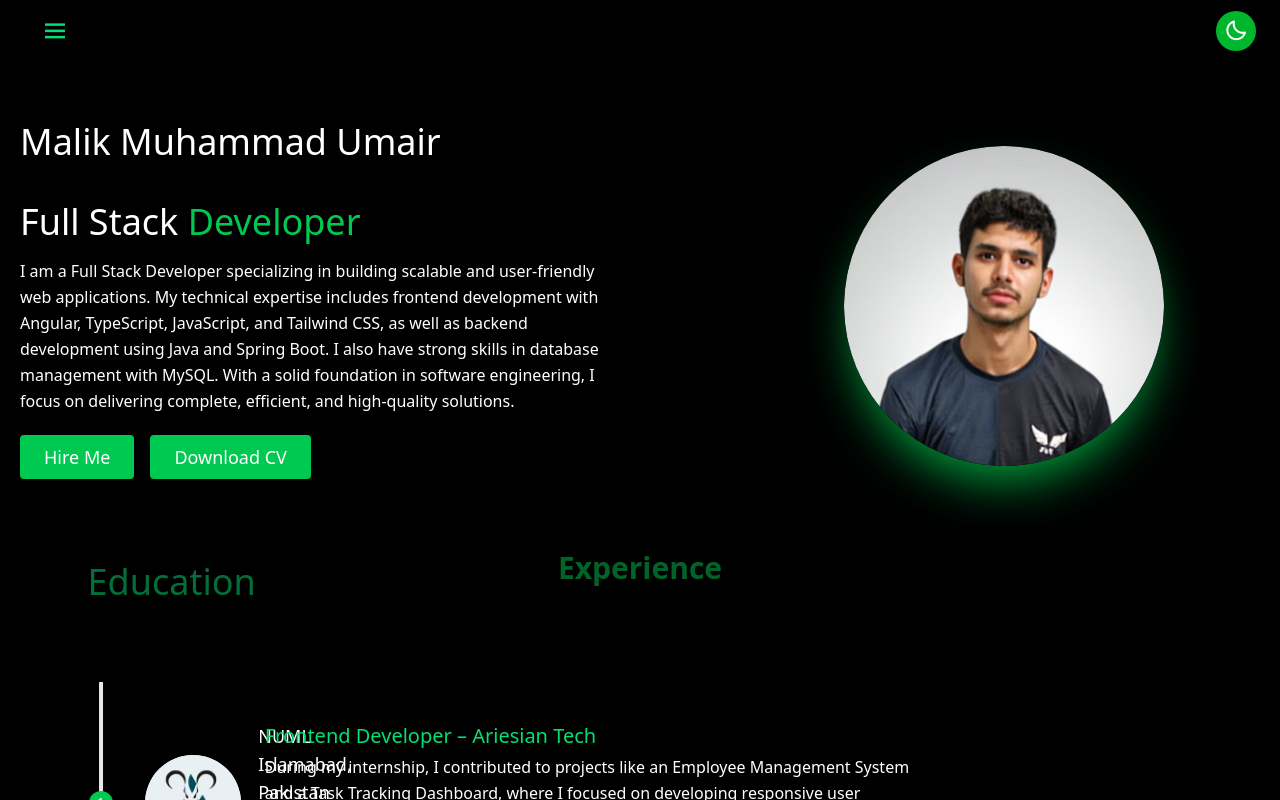
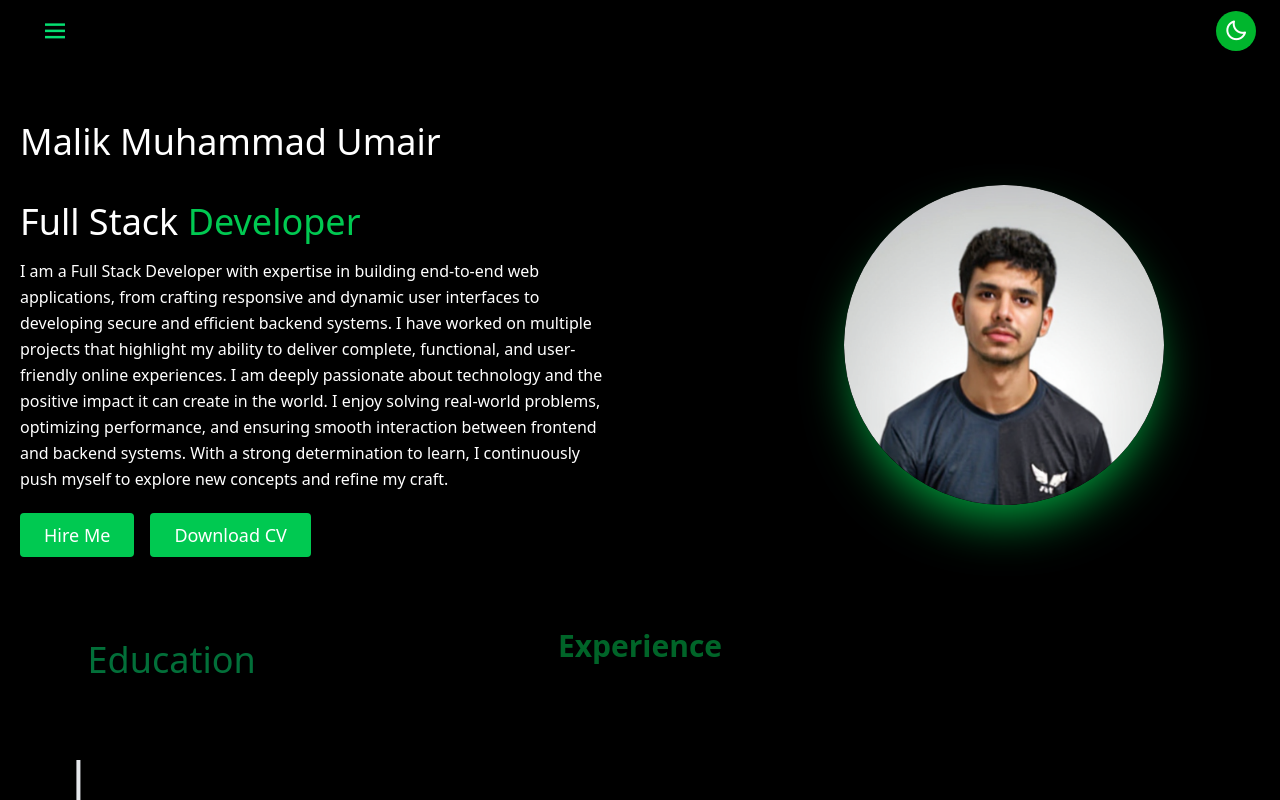
Before and after one commit to Malik-Muhammad-Umair/MyPortfolio, an Angular app: page /#/ in a window 1280 px wide. Shown: the top 800 px of the page. Built offline with nearby package versions, Linux system fonts and the light colour scheme.

Commit message:
Update about.component.html

```diff
--- a/src/app/MyComponents/about/about.component.html
+++ b/src/app/MyComponents/about/about.component.html
@@ -5,7 +5,11 @@
         <br>
         <br class="hidden lg:inline-block">Full Stack <b class="font-medium text-green-500 animate-bounce" >Developer</b>
       </h1>
-      <p class="mb-8 leading-relaxed">I am a Full Stack Developer specializing in building scalable and user-friendly web applications. My technical expertise includes frontend development with Angular, TypeScript, JavaScript, and Tailwind CSS, as well as backend development using Java and Spring Boot. I also have strong skills in database management with MySQL. With a solid foundation in software engineering, I focus on delivering complete, efficient, and high-quality solutions. </p>
+      <p class="mb-8 leading-relaxed">I am a Full Stack Developer with expertise in building end-to-end web applications, from crafting responsive and dynamic user interfaces to developing secure and efficient backend systems. I have worked on multiple projects that highlight my ability to deliver complete, functional, and user-friendly online experiences.
+
+I am deeply passionate about technology and the positive impact it can create in the world. I enjoy solving real-world problems, optimizing performance, and ensuring smooth interaction between frontend and backend systems. With a strong determination to learn, I continuously push myself to explore new concepts and refine my craft.
+
+ </p>
       <div class="flex justify-center">
         <button class="inline-flex text-white bg-green-500 border-0 py-2 cursor-pointer px-6 focus:outline-none hover:bg-green-600 rounded text-lg animate-bounce"><a href="#cn" >Hire Me</a></button>
         <button class="ml-4 inline-flex text-white bg-green-500 border-0 cursor-pointer py-2 px-6 focus:outline-none hover:bg-green-600 rounded text-lg animate-bounce"><a href="CV.pdf" download>Download CV</a></button>
```
